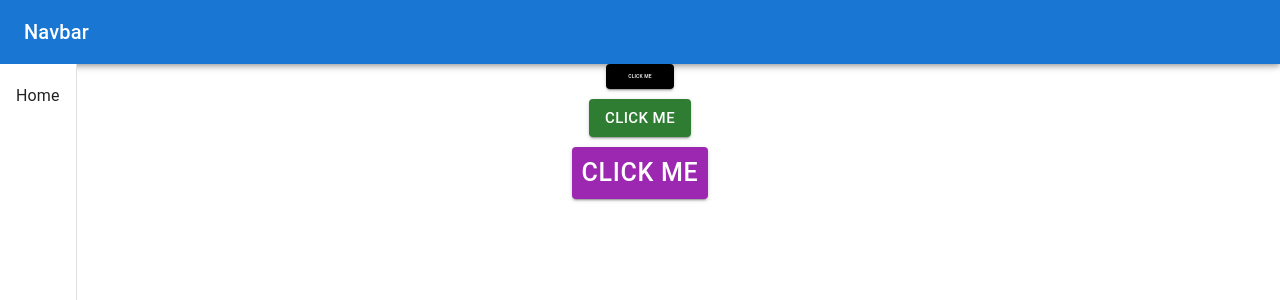
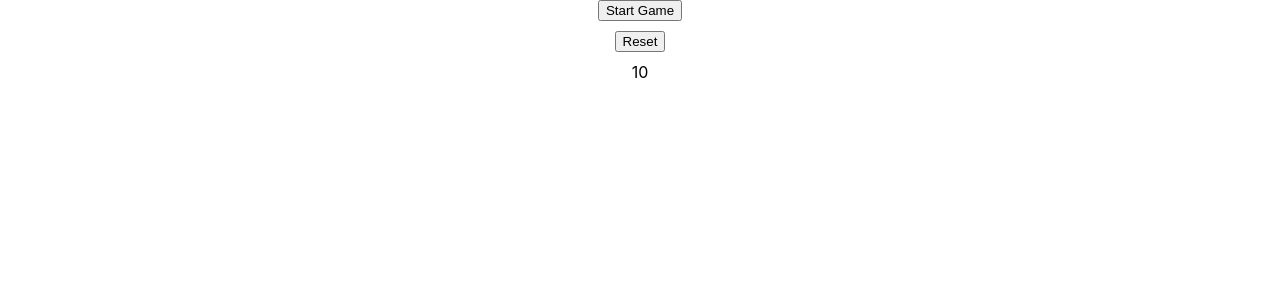
Before and after one commit to SuryaramSubramanian/React-CC-1-material, a React (Create React App) app: page / in a window 1280 px wide. Shown: the top 300 px of the page. Built offline with nearby package versions, Linux system fonts and the light colour scheme.

Commit message:
Initial commit

```diff
--- a/src/Layout.jsx
+++ b/src/Layout.jsx
@@ -3,10 +3,15 @@ import Navbar from './components/Navbar';
 import Sidebar from './components/Sidebar';
 import { Box } from '@mui/material';
 
+
 const Layout = ({ children }) => (
   <Box sx={{ display: 'flex' }}>
-    <Navbar />
-    <Sidebar />
+  <Navbar />
+  <Sidebar />
+
+    <Box component="main" sx={{ flexGrow: 1, p: 3, pt: 8 }}>
+      {children}
+    </Box>
     <Box component="main" sx={{ flexGrow: 1, p: 3, pt: 8 }}>
       {children}
     </Box>
--- /dev/null
+++ b/src/SetTimeout.jsx
@@ -0,0 +1,41 @@
+import React, { Component } from 'react'
+
+export default class SetTimeout extends Component {
+    constructor(props) {
+        super(props)
+        this.state = {
+            timer: 10,
+            status: 'Start Game',
+        }
+    }
+
+    resetGame = () => {
+        this.setState({ timer: 10, status: "Start Game" })
+    }
+
+    execTimeout = () => {
+        const timer = setInterval(() => {
+            this.setState(prevState => {
+                return {
+                    timer: prevState.timer - 1
+                }
+            })
+        }, 1000);
+
+        this.setState({status: "Started..."});
+
+        setTimeout(() => {
+            alert('Game Timeout');
+            clearInterval(timer);
+        }, 10000);
+    }
+  render() {
+    return (
+        <>
+        <button onClick={this.execTimeout}>{this.state.status}</button>
+        <button onClick={this.resetGame}>Reset</button>
+      <div>{this.state.timer}</div>
+      </>
+    )
+  }
+}
--- a/src/index.js
+++ b/src/index.js
@@ -1,16 +1,20 @@
 import React from 'react';
 import ReactDOM from 'react-dom/client';
 import './index.css';
-import BasicButtons from './components/Button';
-import Layout from './Layout';
+import SetTimeout from './SetTimeout';
+// import BasicButtons from './components/Button';
+// import Layout from './Layout';
+// <Layout>
+// <div className='flexBox'>
+//   <BasicButtons text="Click Me" variant="contained" size="large" bgColor="black" hColor="grey" font="5px"/>
+//   <BasicButtons text="Click Me" variant="contained" size="medium" color="success" font="15px"/>
+//   <BasicButtons text="Click Me" variant="contained" size="small" color="secondary" font="25px"/>
+// </div>
+// </Layout>
 
 const root = ReactDOM.createRoot(document.getElementById('root'));
 root.render(
-  <Layout>
   <div className='flexBox'>
-    <BasicButtons text="Click Me" variant="contained" size="large" bgColor="black" hColor="grey" font="5px"/>
-    <BasicButtons text="Click Me" variant="contained" size="medium" color="success" font="15px"/>
-    <BasicButtons text="Click Me" variant="contained" size="small" color="secondary" font="25px"/>
+  <SetTimeout/>
   </div>
-  </Layout>
 );
```
Also changed, not shown: src/Timer.js (added, +8 -0 lines).
